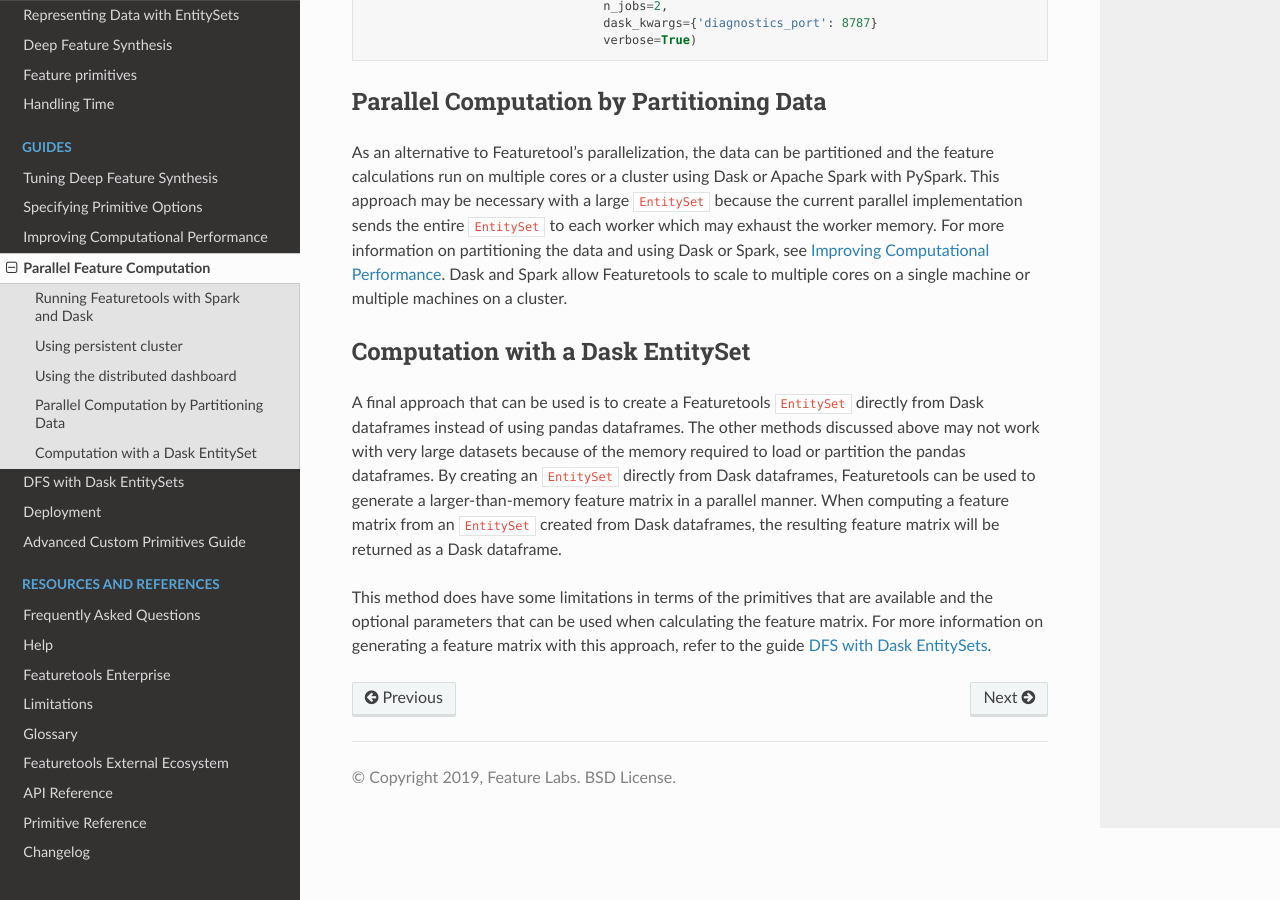
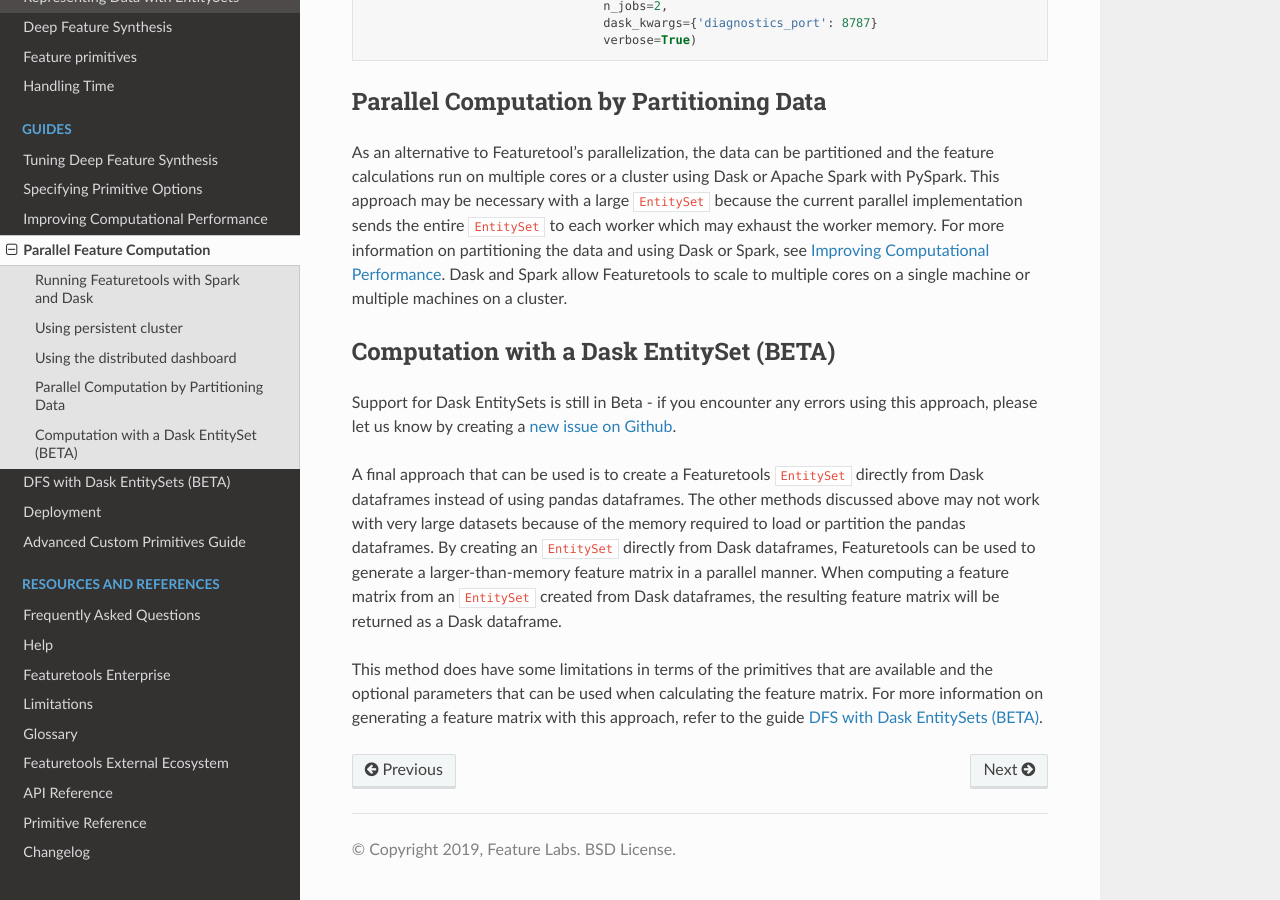
Before and after one commit to alteryx/featuretools, a Sphinx documentation site: the page built from docs/source/guides/parallel.rst, in a window 1280 px wide and 900 px high, scrolled down 2636 px. Built offline with Sphinx 7.4.7 and the Read the Docs theme 2.0.0, drawn with Linux system fonts in a browser that asks for light colours; pages that are not in the unit, such as notebooks, are missing from menus; comment, search, counter and statistics services are not loaded.

Commit message:
label dask entityset support as beta and add link for reporting issues

```diff
--- a/docs/source/guides/dfs_with_dask_entitysets.rst
+++ b/docs/source/guides/dfs_with_dask_entitysets.rst
@@ -1,5 +1,7 @@
-DFS with Dask EntitySets
-========================
+DFS with Dask EntitySets (BETA)
+===============================
+Support for Dask EntitySets is still in Beta - if you encounter any errors using this approach, please let us know by creating a `new issue on Github <https://github.com/FeatureLabs/featuretools/issues>`_.
+
 Creating a feature matrix from a very large dataset can be problematic if the underlying pandas dataframes that make up the entities cannot easily fit in memory. To help get around this issue, Featuretools supports creating ``Entity`` and ``EntitySet`` objects from Dask dataframes. A Dask ``EntitySet`` can then be passed to ``ft.dfs`` to create a feature matrix, which will be returned as a Dask dataframe. In addition to working on larger than memory datasets, this approach also allows users to take advantage of the parallel processing capabilities offered by Dask.
 
 This guide will provide an overview of how to create a Dask ``EntitySet`` and then generate a feature matrix from it. If you are already familiar with creating a feature matrix starting from pandas dataframes, this process will seem quite familiar, as there are no differences in the process. There are, however, some limitations when using Dask dataframes, and those limitations are reviewed in more detail below.
--- a/docs/source/guides/parallel.rst
+++ b/docs/source/guides/parallel.rst
@@ -63,8 +63,10 @@ Parallel Computation by Partitioning Data
 -----------------------------------------
 As an alternative to Featuretool's parallelization, the data can be partitioned and the feature calculations run on multiple cores or a cluster using Dask or Apache Spark with PySpark. This approach may be necessary with a large ``EntitySet`` because the current parallel implementation sends the entire ``EntitySet`` to each worker which may exhaust the worker memory. For more information on partitioning the data and using Dask or Spark, see :doc:`/guides/performance`. Dask and Spark allow Featuretools to scale to multiple cores on a single machine or multiple machines on a cluster.
 
-Computation with a Dask EntitySet
----------------------------------
+Computation with a Dask EntitySet (BETA)
+----------------------------------------
+Support for Dask EntitySets is still in Beta - if you encounter any errors using this approach, please let us know by creating a `new issue on Github <https://github.com/FeatureLabs/featuretools/issues>`_.
+
 A final approach that can be used is to create a Featuretools ``EntitySet`` directly from Dask dataframes instead of using pandas dataframes. The other methods discussed above may not work with very large datasets because of the memory required to load or partition the pandas dataframes. By creating an ``EntitySet`` directly from Dask dataframes, Featuretools can be used to generate a larger-than-memory feature matrix in a parallel manner. When computing a feature matrix from an ``EntitySet`` created from Dask dataframes, the resulting feature matrix will be returned as a Dask dataframe.
 
 This method does have some limitations in terms of the primitives that are available and the optional parameters that can be used when calculating the feature matrix. For more information on generating a feature matrix with this approach, refer to the guide :doc:`/guides/dfs_with_dask_entitysets`.
```
Also changed, not shown: docs/source/frequently_asked_questions.ipynb.
